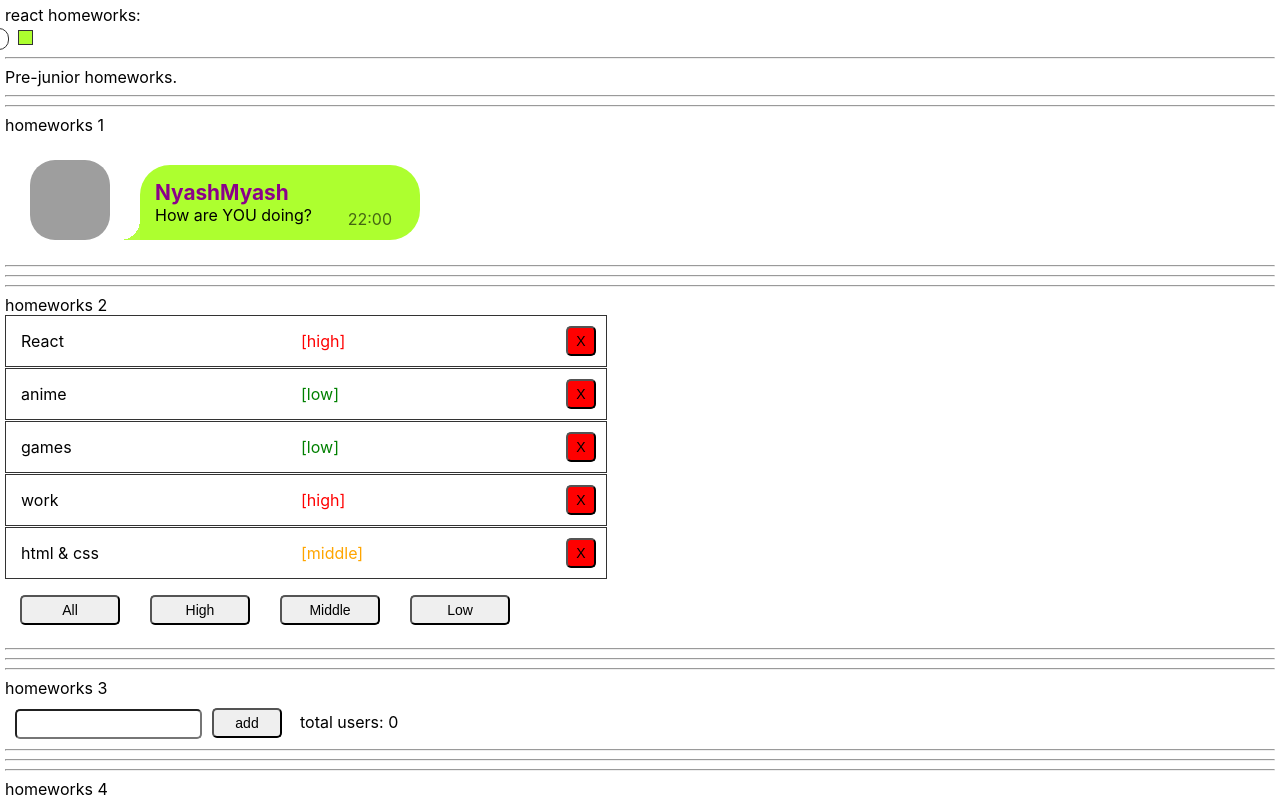
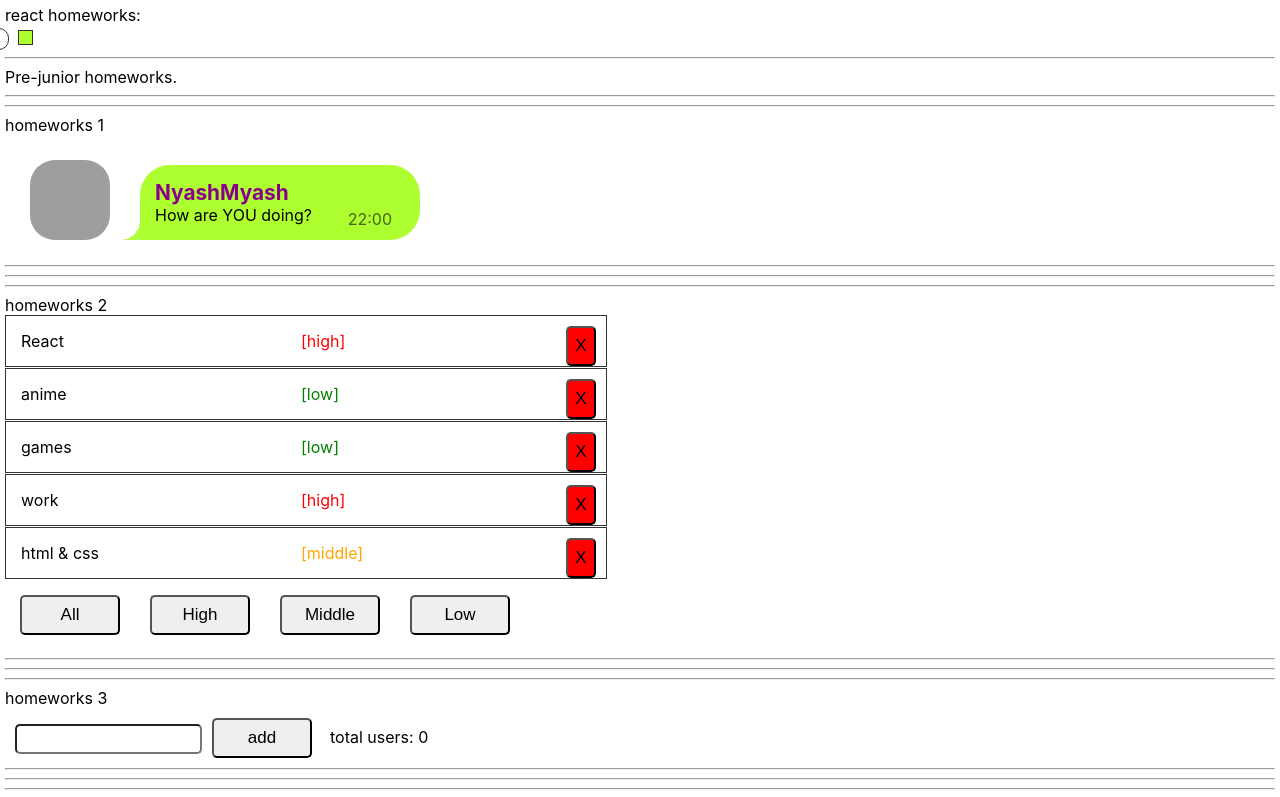
Before and after one commit to paraslov/it-inc_my-homework-ignat, a React (Create React App) app: page /#/pre-junior in a window 1280 px wide. Shown: the top 797 px of the page. Built offline with nearby package versions, Linux system fonts and the light colour scheme; grey boxes are pictures that could not be loaded.

Commit message:
HW8. Action creators now used in tests also. Slight layout changes.

```diff
--- a/src/p2-homeworks/h4/common/c2-SuperButton/SuperButton.module.css
+++ b/src/p2-homeworks/h4/common/c2-SuperButton/SuperButton.module.css
@@ -1,7 +1,7 @@
 .default {
-    font-size: 14px;
-    height: 30px;
-    width: 70px;
+    font-size: 17px;
+    height: 40px;
+    width: 100px;
     border-radius: 5px;
 }
 
```
Also changed, not shown: 1 other file (tests, documents, lock files or other folders).
